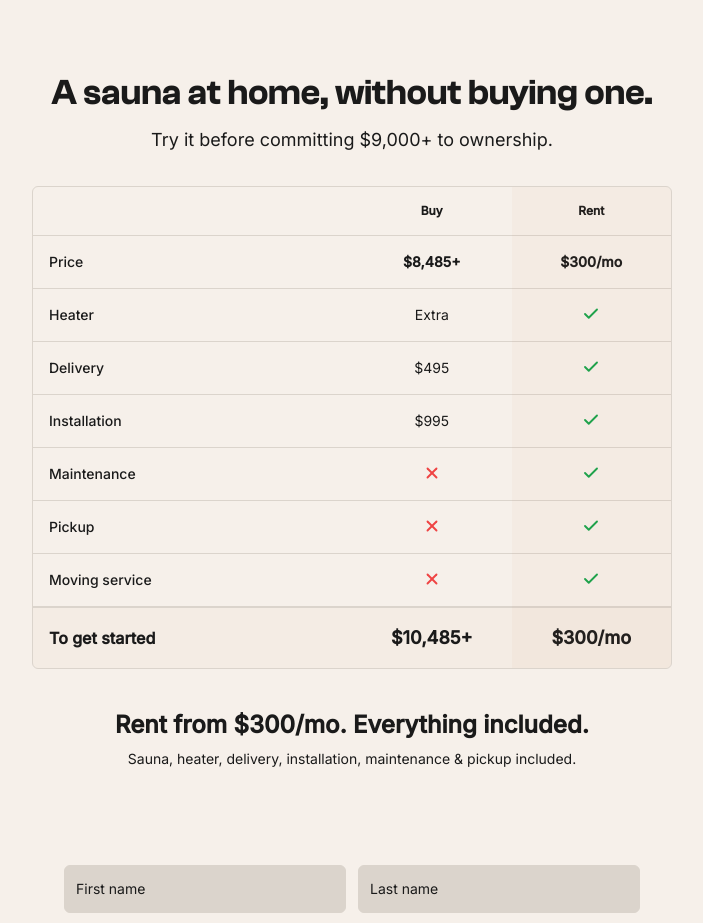
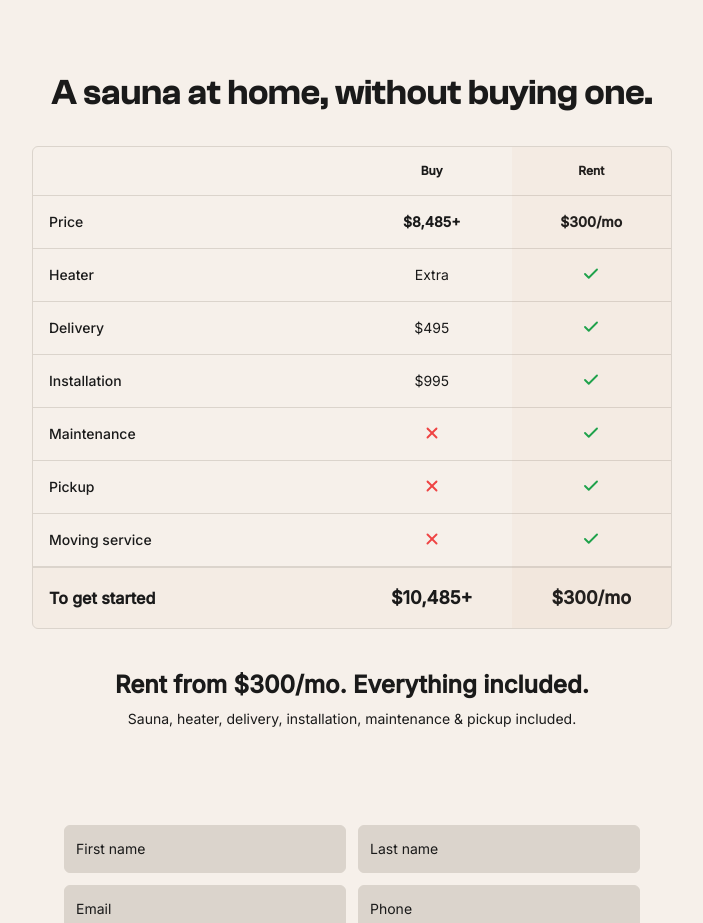
Before and after one commit to aryzach/aryzach.github.io, a React (Vite) app: page /reserve-traditional-landing in a window 1280 px wide. Shown: the part 2760-3683 px from the top of the page, without its empty margins (288-991 px from the left). Built offline with nearby package versions, Linux system fonts and the light colour scheme.

Commit message:
Changes
Co-authored-by: aryzach <30701475+aryzach@users.noreply.github.com>

```diff
--- a/src/pages/ReserveTraditionalLanding.tsx
+++ b/src/pages/ReserveTraditionalLanding.tsx
@@ -173,9 +173,6 @@ const RentVsBuySection = () => {
           <h2 className="font-heading text-h2-mobile md:text-h2-desktop font-semibold text-foreground mb-3">
             A sauna at home, without buying one.
           </h2>
-          <p className="text-body text-muted-foreground max-w-lg mx-auto">
-            Try it before committing $9,000+ to ownership.
-          </p>
         </div>
 
         <div className="bg-background rounded-lg border border-border overflow-hidden relative">
```
